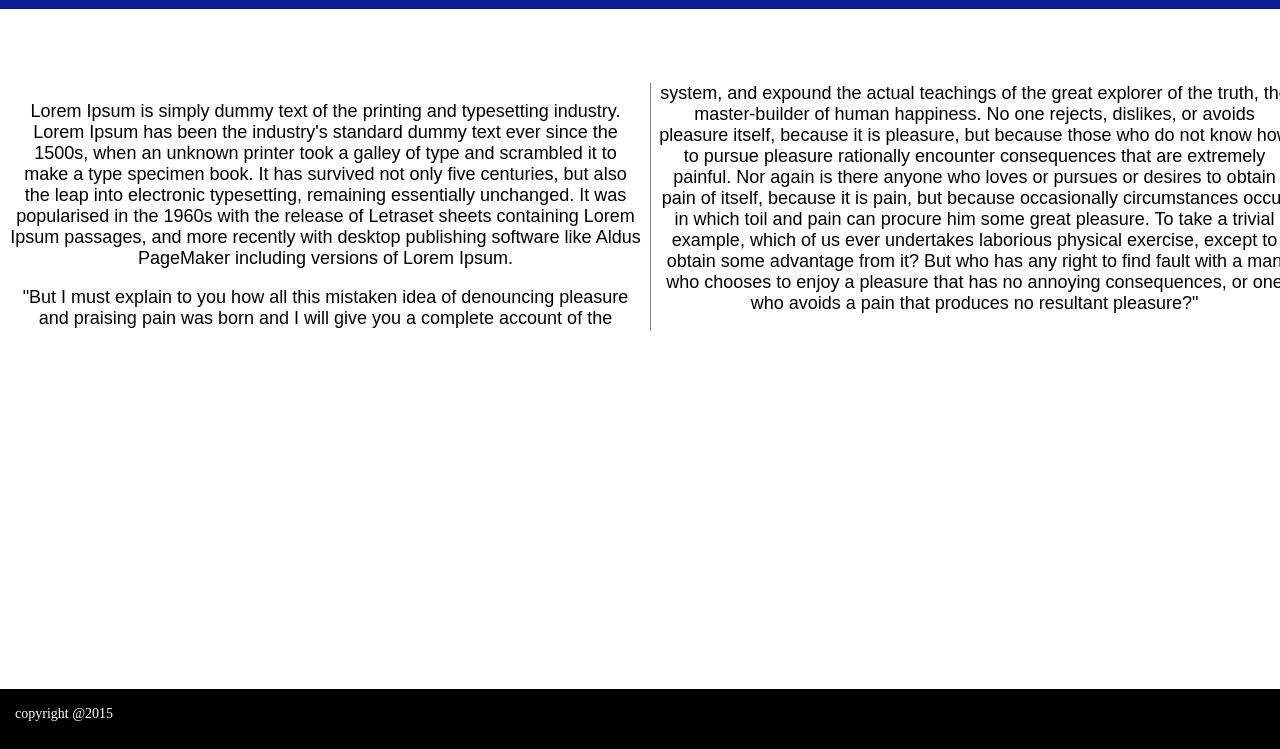
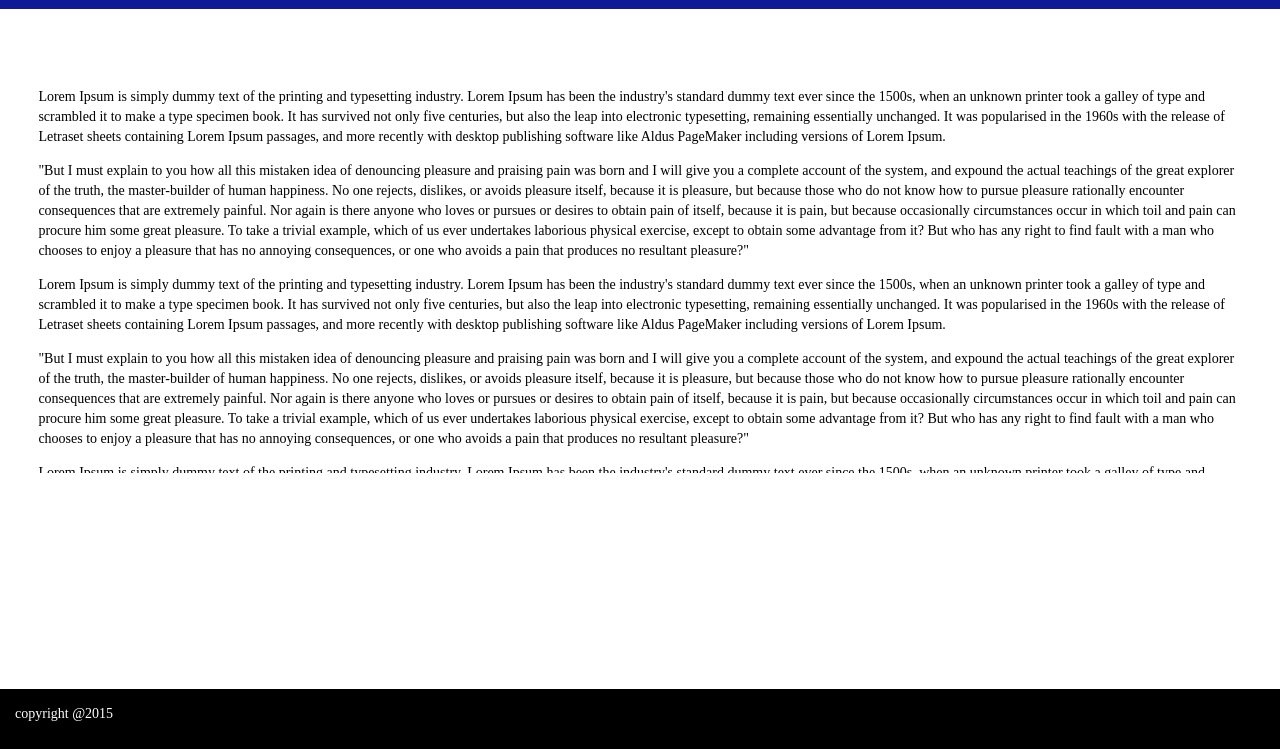
Before and after one commit to brpradeepprabhu/angularjsTextSearch, a website: page index-dev.html at #/sample in a window 1280 px wide. Shown: the part 51-800 px from the top of the page. Drawn offline with Linux system fonts and the light colour scheme.

Commit message:
1.Added styling for the sample html 2.Added doc comment for main controller 3.Added Specs for unit testing

```diff
--- a/docs/js/docs-setup.js
+++ b/docs/js/docs-setup.js
@@ -19,7 +19,7 @@ NG_DOCS={
       "type": "controller",
       "moduleName": "textSearchApp",
       "shortDescription": "To handle the all the models and events for main page   ",
-      "keywords": "api controller events handle main models textsearchapp"
+      "keywords": "api button click controller events handle hide icon main menu method models nav navclick resize textsearchapp"
     },
     {
       "section": "api",
--- a/partial/sample.html
+++ b/partial/sample.html
@@ -1,10 +1,52 @@
 
-<div class="contentArea">
+    <div class='sample'>
+        <p>
+            Lorem Ipsum is simply dummy text of the printing and typesetting industry. Lorem Ipsum has been the
+            industry's standard dummy text ever since the 1500s, when an unknown printer took a galley of type and
+            scrambled it to make a type specimen book. It has survived not only five centuries, but also the leap into
+            electronic typesetting, remaining essentially unchanged. It was popularised in the 1960s with the release of
+            Letraset sheets containing Lorem Ipsum passages, and more recently with desktop publishing software like
+            Aldus PageMaker including versions of Lorem Ipsum.
+        </p>
+        <p>
+            "But I must explain to you how all this mistaken idea of denouncing pleasure and praising pain was born and
+            I will give you a complete account of the system, and expound the actual teachings of the great explorer of
+            the truth, the master-builder of human happiness. No one rejects, dislikes, or avoids pleasure itself,
+            because it is pleasure, but because those who do not know how to pursue pleasure rationally encounter
+            consequences that are extremely painful. Nor again is there anyone who loves or pursues or desires to obtain
+            pain of itself, because it is pain, but because occasionally circumstances occur in which toil and pain can
+            procure him some great pleasure. To take a trivial example, which of us ever undertakes laborious physical
+            exercise, except to obtain some advantage from it? But who has any right to find fault with a man who
+            chooses to enjoy a pleasure that has no annoying consequences, or one who avoids a pain that produces no
+            resultant pleasure?"
+        </p>
+        <p>
+            Lorem Ipsum is simply dummy text of the printing and typesetting industry. Lorem Ipsum has been the
+            industry's standard dummy text ever since the 1500s, when an unknown printer took a galley of type and
+            scrambled it to make a type specimen book. It has survived not only five centuries, but also the leap into
+            electronic typesetting, remaining essentially unchanged. It was popularised in the 1960s with the release of
+            Letraset sheets containing Lorem Ipsum passages, and more recently with desktop publishing software like
+            Aldus PageMaker including versions of Lorem Ipsum.
+        </p>
+        <p>
+            "But I must explain to you how all this mistaken idea of denouncing pleasure and praising pain was born and
+            I will give you a complete account of the system, and expound the actual teachings of the great explorer of
+            the truth, the master-builder of human happiness. No one rejects, dislikes, or avoids pleasure itself,
+            because it is pleasure, but because those who do not know how to pursue pleasure rationally encounter
+            consequences that are extremely painful. Nor again is there anyone who loves or pursues or desires to obtain
+            pain of itself, because it is pain, but because occasionally circumstances occur in which toil and pain can
+            procure him some great pleasure. To take a trivial example, which of us ever undertakes laborious physical
+            exercise, except to obtain some advantage from it? But who has any right to find fault with a man who
+            chooses to enjoy a pleasure that has no annoying consequences, or one who avoids a pain that produces no
+            resultant pleasure?"
+        </p>  <p>
+        Lorem Ipsum is simply dummy text of the printing and typesetting industry. Lorem Ipsum has been the
+        industry's standard dummy text ever since the 1500s, when an unknown printer took a galley of type and
+        scrambled it to make a type specimen book. It has survived not only five centuries, but also the leap into
+        electronic typesetting, remaining essentially unchanged. It was popularised in the 1960s with the release of
+        Letraset sheets containing Lorem Ipsum passages, and more recently with desktop publishing software like
+        Aldus PageMaker including versions of Lorem Ipsum.
+    </p>
 
-    <p>
-    Lorem Ipsum is simply dummy text of the printing and typesetting industry. Lorem Ipsum has been the industry's standard dummy text ever since the 1500s, when an unknown printer took a galley of type and scrambled it to make a type specimen book. It has survived not only five centuries, but also the leap into electronic typesetting, remaining essentially unchanged. It was popularised in the 1960s with the release of Letraset sheets containing Lorem Ipsum passages, and more recently with desktop publishing software like Aldus PageMaker including versions of Lorem Ipsum.
-    </p>
-    <p>
-        "But I must explain to you how all this mistaken idea of denouncing pleasure and praising pain was born and I will give you a complete account of the system, and expound the actual teachings of the great explorer of the truth, the master-builder of human happiness. No one rejects, dislikes, or avoids pleasure itself, because it is pleasure, but because those who do not know how to pursue pleasure rationally encounter consequences that are extremely painful. Nor again is there anyone who loves or pursues or desires to obtain pain of itself, because it is pain, but because occasionally circumstances occur in which toil and pain can procure him some great pleasure. To take a trivial example, which of us ever undertakes laborious physical exercise, except to obtain some advantage from it? But who has any right to find fault with a man who chooses to enjoy a pleasure that has no annoying consequences, or one who avoids a pain that produces no resultant pleasure?"
-    </p>
-</div>
+
+    </div>
--- a/src/css/textsearch.css
+++ b/src/css/textsearch.css
@@ -59,6 +59,15 @@ button {
     height: 400px;
     margin: 0 10%;
 }
+.sample
+{
+    margin: 0 3% ;
+    overflow-y: auto;
+    overflow-x: hidden;
+
+    height: 400px;
+
+}
 @media (max-width: 768px)
 {
     button
```
Also changed, not shown: docs/partials/api/textSearchApp.controller.mainController.html (+7 -0 lines), karma.conf.js (added, +76 -0 lines), package.json (+6 -1 lines), src/js/controller/mainController.js (+9 -0 lines), test/js/controller/textSearchControllerSpec.js (added, +50 -0 lines), test/js/filter/alphabeticalFilterSpec.js (added, +36 -0 lines), build/app.min.js, build/css/main.min.css.
